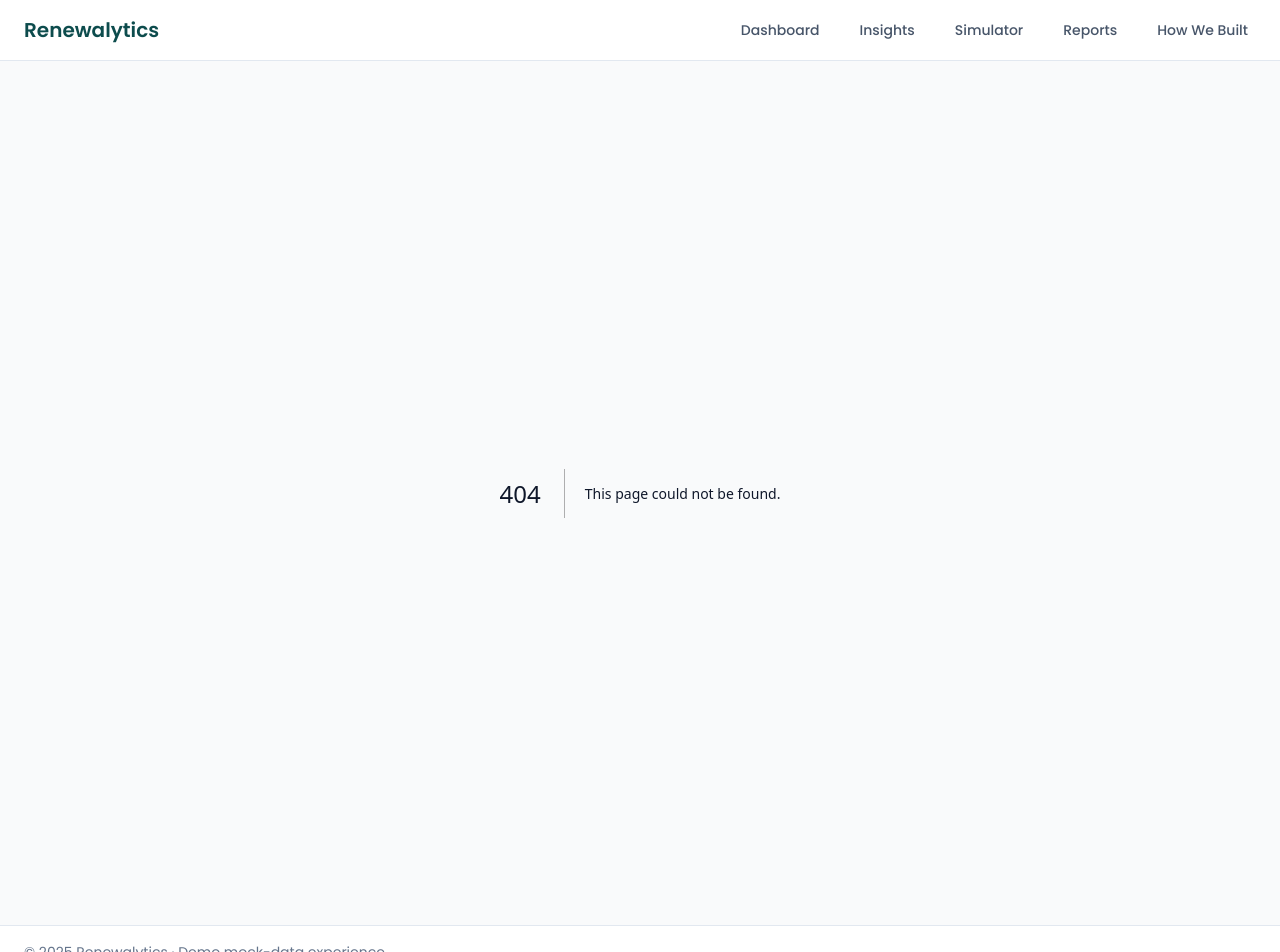
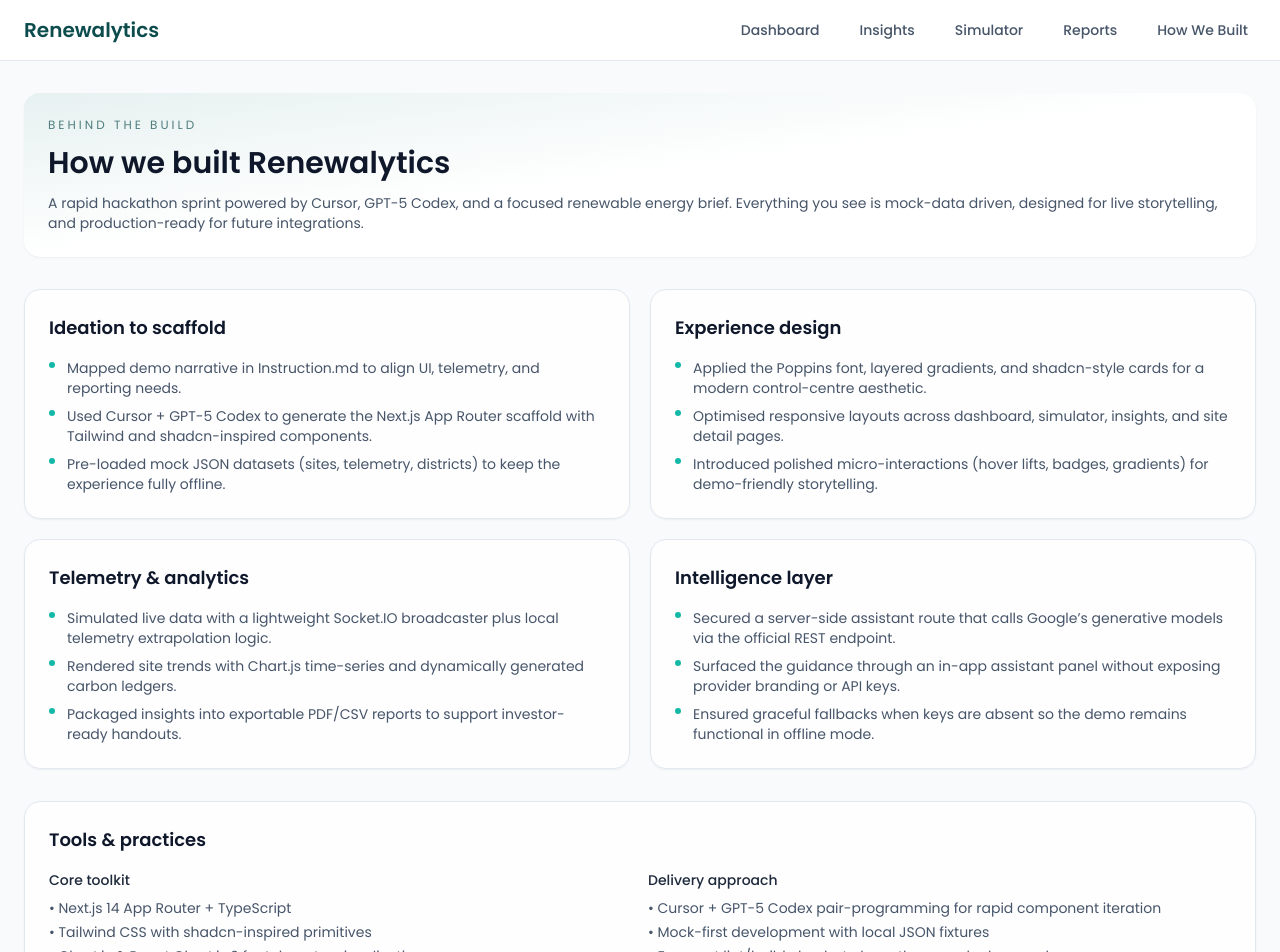
Before and after one commit to Kethanvr/Acharya-P2P, a Next.js app: page /how-we-built in a window 1280 px wide. Before the commit this address had no page. Shown: the top 952 px of the page. Built offline with nearby package versions, Linux system fonts and the light colour scheme.

Commit message:
feat: update app/how-we-built/

```diff
--- /dev/null
+++ b/app/how-we-built/page.tsx
@@ -0,0 +1,96 @@
+'use client';
+
+import Card from "@/components/ui/card";
+
+const buildHighlights = [
+  {
+    title: "Ideation to scaffold",
+    items: [
+      "Mapped demo narrative in Instruction.md to align UI, telemetry, and reporting needs.",
+      "Used Cursor + GPT-5 Codex to generate the Next.js App Router scaffold with Tailwind and shadcn-inspired components.",
+      "Pre-loaded mock JSON datasets (sites, telemetry, districts) to keep the experience fully offline.",
+    ],
+  },
+  {
+    title: "Experience design",
+    items: [
+      "Applied the Poppins font, layered gradients, and shadcn-style cards for a modern control-centre aesthetic.",
+      "Optimised responsive layouts across dashboard, simulator, insights, and site detail pages.",
+      "Introduced polished micro-interactions (hover lifts, badges, gradients) for demo-friendly storytelling.",
+    ],
+  },
+  {
+    title: "Telemetry & analytics",
+    items: [
+      "Simulated live data with a lightweight Socket.IO broadcaster plus local telemetry extrapolation logic.",
+      "Rendered site trends with Chart.js time-series and dynamically generated carbon ledgers.",
+      "Packaged insights into exportable PDF/CSV reports to support investor-ready handouts.",
+    ],
+  },
+  {
+    title: "Intelligence layer",
+    items: [
+      "Secured a server-side assistant route that calls Google’s generative models via the official REST endpoint.",
+      "Surfaced the guidance through an in-app assistant panel without exposing provider branding or API keys.",
+      "Ensured graceful fallbacks when keys are absent so the demo remains functional in offline mode.",
+    ],
+  },
+];
+
+export default function HowWeBuiltPage() {
+  return (
+    <div className="space-y-8">
+      <Card className="border-none bg-gradient-to-br from-brand/10 via-white to-white">
+        <div className="space-y-3">
+          <p className="text-xs uppercase tracking-[0.25em] text-brand-dark/70">Behind the build</p>
+          <h1 className="text-3xl font-semibold text-slate-900">How we built Renewalytics</h1>
+          <p className="text-sm text-slate-600">
+            A rapid hackathon sprint powered by Cursor, GPT-5 Codex, and a focused renewable energy
+            brief. Everything you see is mock-data driven, designed for live storytelling, and
+            production-ready for future integrations.
+          </p>
+        </div>
+      </Card>
+
+      <div className="grid gap-5 md:grid-cols-2">
+        {buildHighlights.map((section) => (
+          <Card key={section.title} className="space-y-4 border-slate-100 bg-white/90">
+            <h2 className="text-lg font-semibold text-slate-900">{section.title}</h2>
+            <ul className="space-y-2 text-sm text-slate-600">
+              {section.items.map((item) => (
+                <li key={item} className="flex gap-3">
+                  <span className="mt-1 h-[6px] w-[6px] flex-none rounded-full bg-brand-light" />
+                  <span>{item}</span>
+                </li>
+              ))}
+            </ul>
+          </Card>
+        ))}
+      </div>
+
+      <Card className="border-slate-100 bg-white/90">
+        <h2 className="text-lg font-semibold text-slate-900">Tools & practices</h2>
+        <div className="mt-4 grid gap-4 md:grid-cols-2">
+          <div className="space-y-2 text-sm text-slate-600">
+            <p className="font-medium text-slate-800">Core toolkit</p>
+            <ul className="space-y-1">
+              <li>• Next.js 14 App Router + TypeScript</li>
+              <li>• Tailwind CSS with shadcn-inspired primitives</li>
+              <li>• Chart.js & React Chart.js 2 for telemetry visualisations</li>
+              <li>• Google Generative AI API (server-side routed)</li>
+            </ul>
+          </div>
+          <div className="space-y-2 text-sm text-slate-600">
+            <p className="font-medium text-slate-800">Delivery approach</p>
+            <ul className="space-y-1">
+              <li>• Cursor + GPT-5 Codex pair-programming for rapid component iteration</li>
+              <li>• Mock-first development with local JSON fixtures</li>
+              <li>• Frequent lint/build checks to keep the repo deploy-ready</li>
+              <li>• Story-driven UI decisions optimised for a 3-minute stage demo</li>
+            </ul>
+          </div>
+        </div>
+      </Card>
+    </div>
+  );
+}
```
